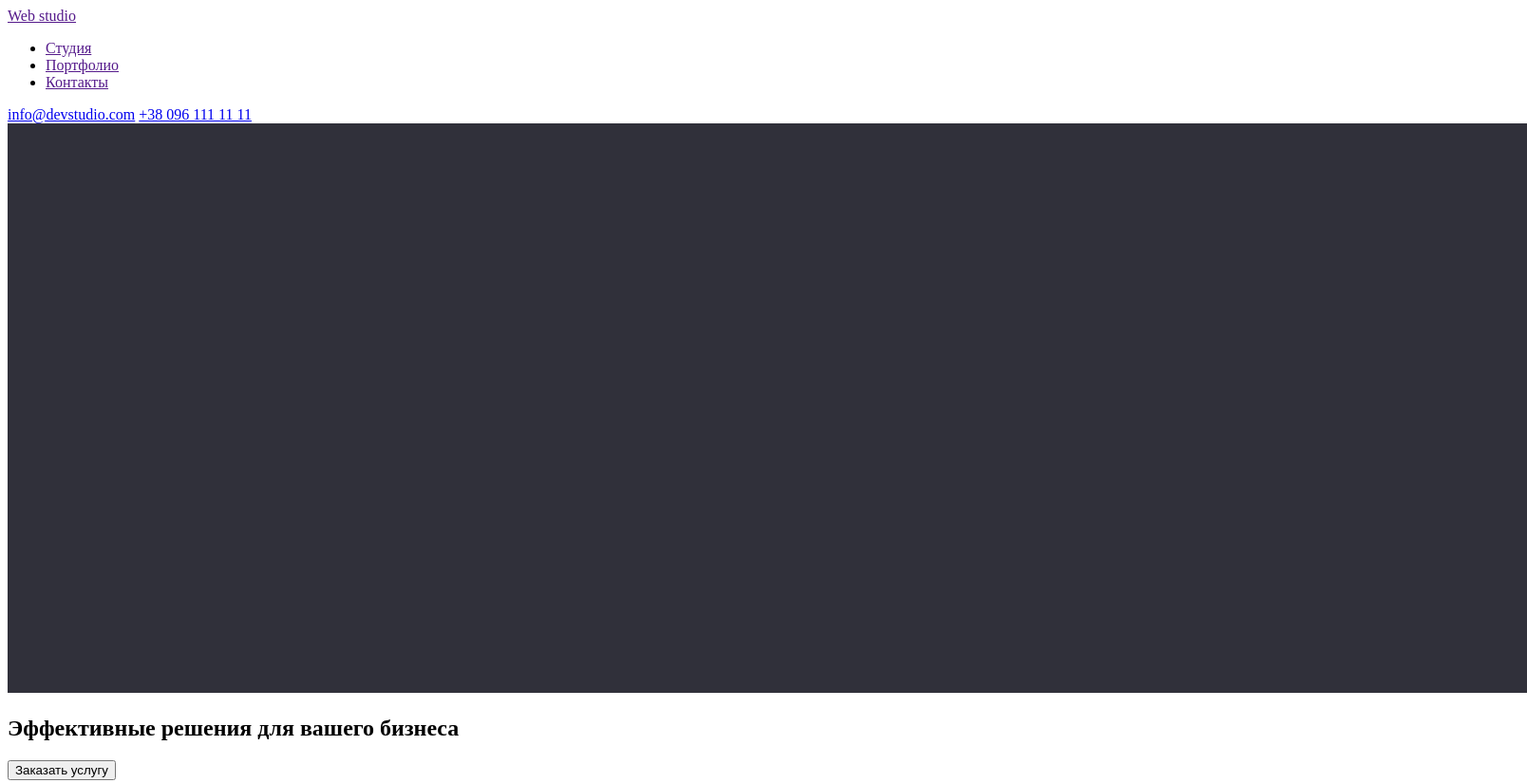
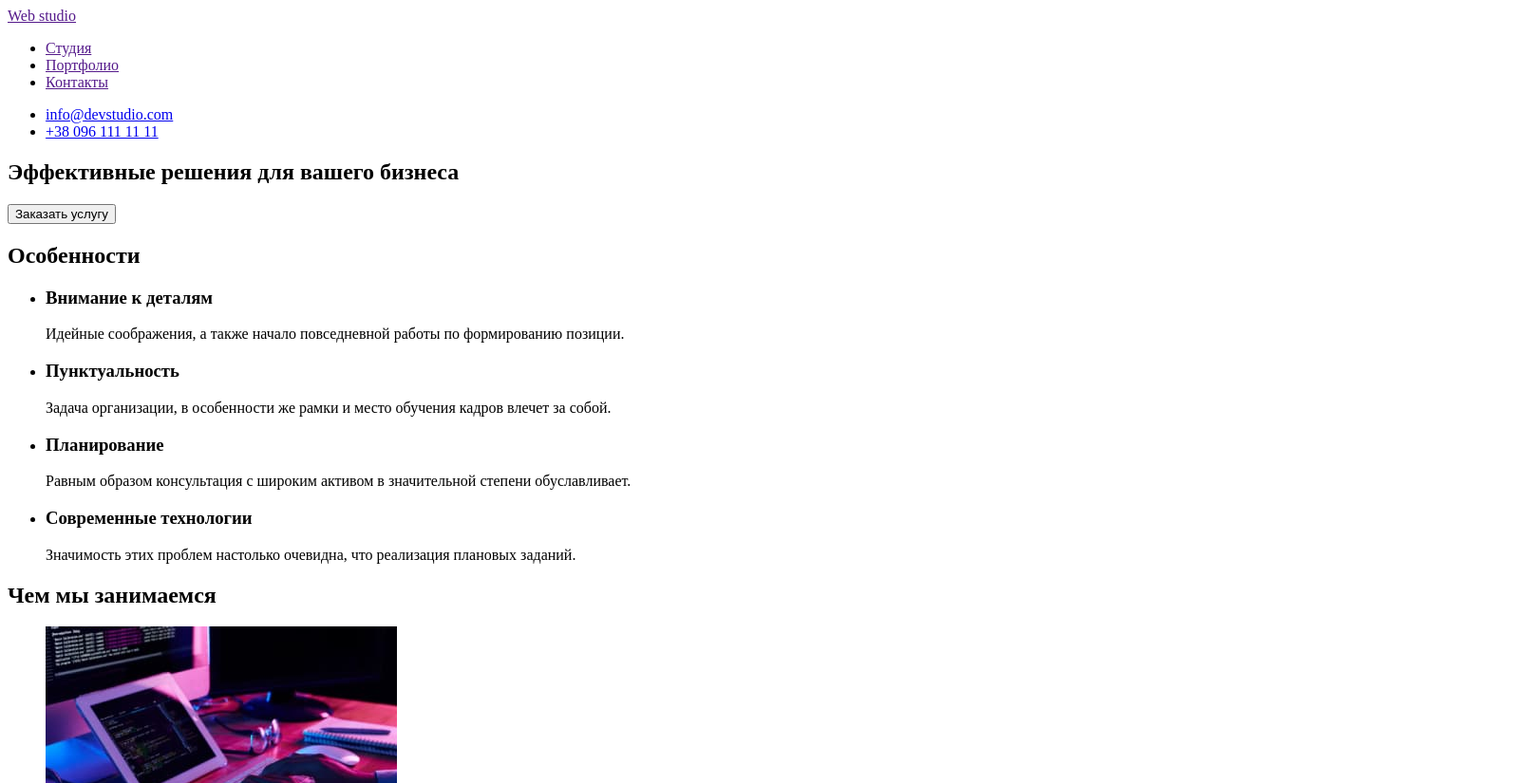
Before and after one commit to Decembric/goit-markup-hw-01, a plain HTML site: page index.html in a window 1280 px wide. Shown: the top 825 px of the page at 95% size, 1608 px wide, since content can reach past the window. Drawn offline with Linux system fonts and the light colour scheme.

Commit message:
correction of remarks

```diff
--- a/index.html
+++ b/index.html
@@ -22,18 +22,20 @@
         </li>
       </ul>
     </nav>
+      <ul>
+        <li>
           <a href="mailto:info@devstudio.com">info@devstudio.com</a>
+        </li>
+        <li>
           <a href="tel:+380961111111">+38 096 111 11 11</a>
+        </li>
+    </ul>
   </header>
 <main>
-  <div>
-    <img src="./images/hero-opt.jpg" alt="banner" width="1600">
   <section>
     <h1>Эффективные решения для вашего бизнеса</h1>
     <button type="button">Заказать услугу</button>
   </section>
-  </div>
-
   <section>
     <h2>Особенности</h2>
     <ul>
@@ -99,7 +101,6 @@
     <a href="">Web studio</a>
     <address>
       г. Киев, пр-т Леси Украинки, 26
-    </address>
       <ul>
         <li>
           <a href="mailto:info@example.com">info@example.com</a>
@@ -108,6 +109,7 @@
           <a href="tel:+380991111111">+38 099 111 11 11</a>
         </li>
       </ul>
+    </address>
 </footer>
 </body>
 </html>
```
Lines whose indentation alone changed are shown as unchanged.
